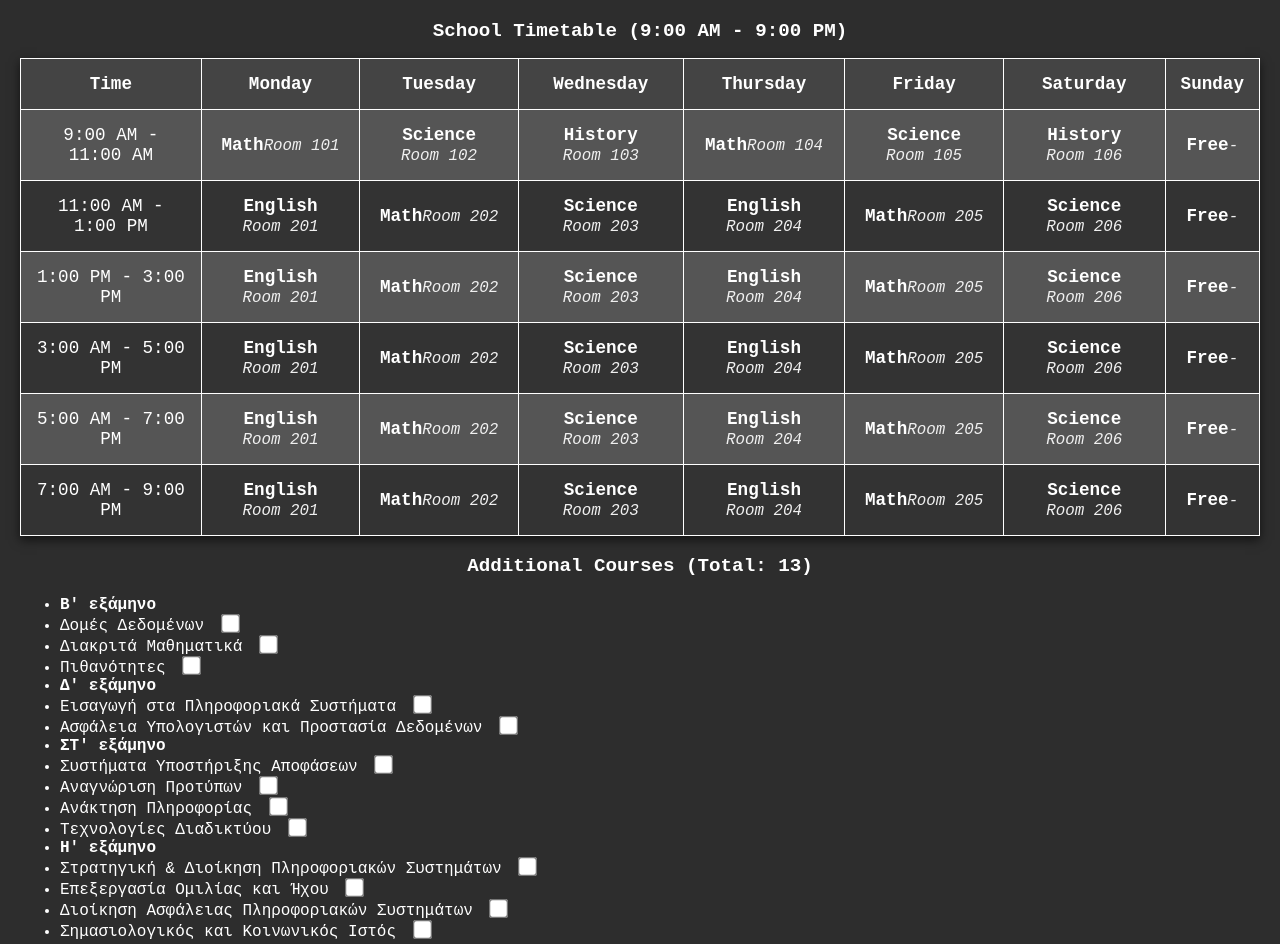
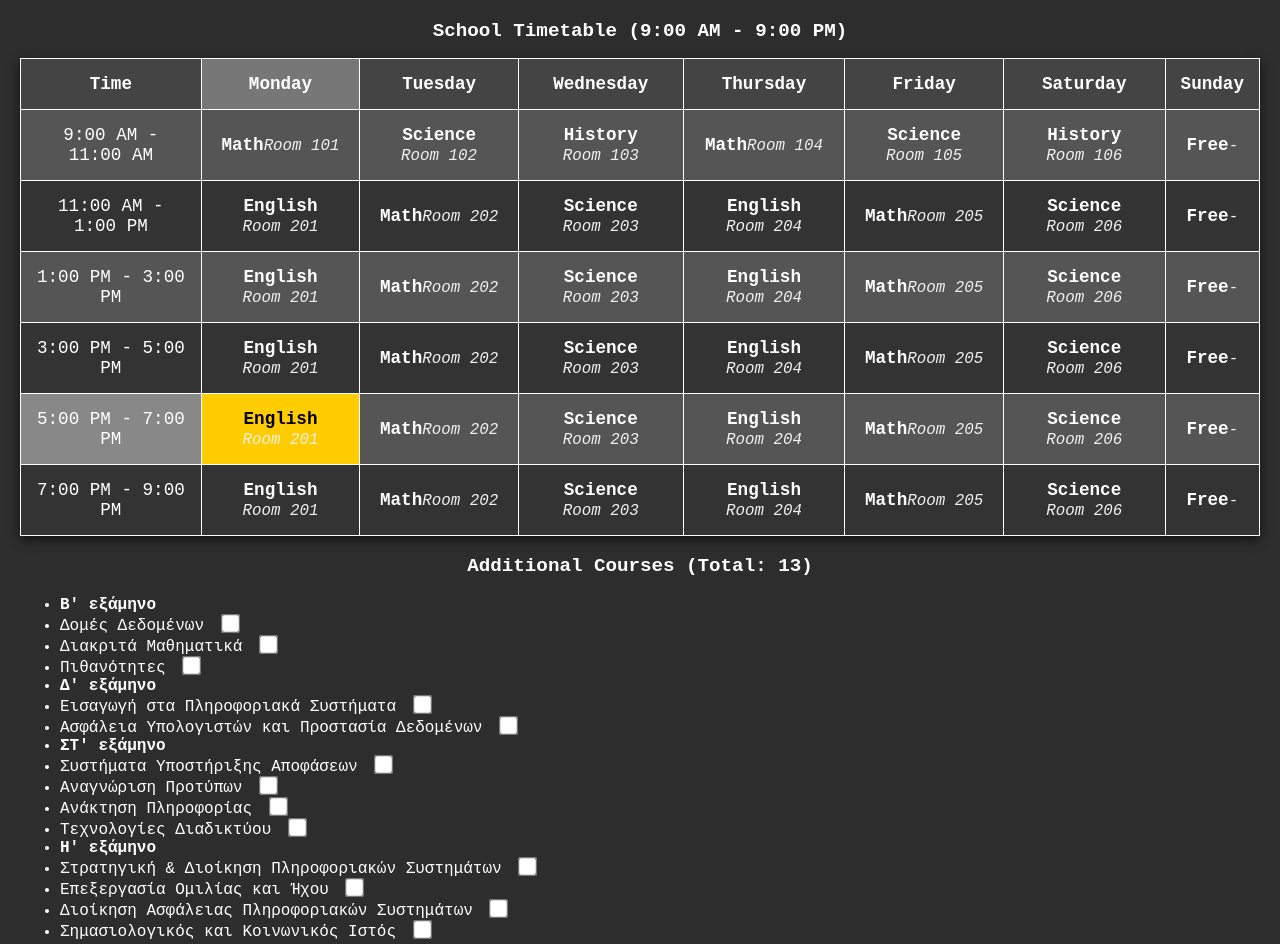
Before and after one commit to x-dot/x-dot.github.io, a plain HTML site: page index.html in a window 1280 px wide. Drawn offline with Linux system fonts and the light colour scheme.

Commit message:
Update index.html

```diff
--- a/index.html
+++ b/index.html
@@ -18,7 +18,7 @@
         }
         table {
             width: 100%;
-        table-layout: auto; /* Allows columns to adjust based on content */
+            table-layout: auto;
             border-collapse: collapse;
             background-color: #333333;
             box-shadow: 0 4px 10px rgba(0, 0, 0, 0.6);
@@ -45,11 +45,11 @@
             color: #f0f0f0;
         }
         td div {
-        word-wrap: break-word; /* Allows long words to wrap to the next line */
+            word-wrap: break-word;
         }
         .subject, .room {
             display: inline-block;
-        white-space: normal; /* Allows text to wrap instead of being truncated */
+            white-space: normal;
         }
         .subject {
             font-weight: bold;
@@ -58,14 +58,25 @@
             font-style: italic;
         }
         input[type="checkbox"] {
-        transform: scale(1.5); /* Increases the size of the checkbox */
-        margin-left: 10px; /* Adds space between the course name and the checkbox */
+            transform: scale(1.5);
+            margin-left: 10px;
+        }
+        .current-day {
+            background-color: #777777 !important;
+        }
+        .current-hour {
+            background-color: #888888 !important;
+        }
+        .current-cell {
+            background-color: #ffcc00 !important; /* Highlight color for the current cell */
+            color: #000000; /* Text color for better visibility */
         }
     </style>
 
     <script>
         document.addEventListener("DOMContentLoaded", function() {
             loadTimetable();
+            highlightCurrentDayAndHour();
         });
 
         function editCell(cell) {
@@ -73,6 +84,12 @@
             let room = prompt("Enter classroom:", cell.querySelector(".room").innerText);
             if (subject !== null) cell.querySelector(".subject").innerText = subject;
             if (room !== null) cell.querySelector(".room").innerText = room;
+            saveTimetable();
+        }
+
+        function editTime(cell) {
+            let time = prompt("Enter new time:", cell.innerText);
+            if (time !== null) cell.innerText = time;
             saveTimetable();
         }
 
@@ -95,6 +112,44 @@
                 td.querySelector(".room").innerText = data[index].room;
             });
         }
+
+        function highlightCurrentDayAndHour() {
+            let now = new Date();
+            let currentDay = now.getDay(); // 0 (Sunday) to 6 (Saturday)
+            let currentHour = now.getHours();
+
+            // Map days to table columns (Monday = 1, Tuesday = 2, ..., Sunday = 7)
+            let dayToColumn = { 1: 1, 2: 2, 3: 3, 4: 4, 5: 5, 6: 6, 0: 7 };
+
+            // Highlight current day header
+            let currentDayColumn = dayToColumn[currentDay];
+            if (currentDayColumn) {
+                document.querySelector(`th:nth-child(${currentDayColumn + 1})`).classList.add("current-day");
+            }
+
+            // Highlight current hour row and cell
+            let timeSlots = document.querySelectorAll("td:first-child");
+            timeSlots.forEach((timeSlot, rowIndex) => {
+                let [start, end] = timeSlot.innerText.split(" - ");
+                let startHour = parseInt(start.split(":")[0]);
+                let endHour = parseInt(end.split(":")[0]);
+                let isPM = start.includes("PM"); // Check if the time is in PM
+
+                // Convert to 24-hour format if necessary
+                if (isPM && startHour !== 12) startHour += 12;
+                if (isPM && endHour !== 12) endHour += 12;
+
+                if (currentHour >= startHour && currentHour < endHour) {
+                    timeSlot.classList.add("current-hour");
+                    let row = timeSlot.parentElement;
+                    row.querySelectorAll("td").forEach((td, colIndex) => {
+                        if (colIndex === currentDayColumn) {
+                            td.classList.add("current-cell"); // Highlight the specific cell
+                        }
+                    });
+                }
+            });
+        }
     </script>
 </head>
 <body>
@@ -113,7 +168,7 @@
         <th>Sunday</th>
     </tr>
     <tr>
-        <td>9:00 AM - 11:00 AM</td>
+        <td onclick="editTime(this)">9:00 AM - 11:00 AM</td>
         <td data-index="0" onclick="editCell(this)"><div class="subject">Math</div><div class="room class-info">Room 101</div></td>
         <td data-index="1" onclick="editCell(this)"><div class="subject">Science</div><div class="room class-info">Room 102</div></td>
         <td data-index="2" onclick="editCell(this)"><div class="subject">History</div><div class="room class-info">Room 103</div></td>
@@ -123,7 +178,7 @@
         <td data-index="6" onclick="editCell(this)"><div class="subject">Free</div><div class="room class-info">-</div></td>
     </tr>
     <tr>
-        <td>11:00 AM - 1:00 PM</td>
+        <td onclick="editTime(this)">11:00 AM - 1:00 PM</td>
         <td data-index="7" onclick="editCell(this)"><div class="subject">English</div><div class="room class-info">Room 201</div></td>
         <td data-index="8" onclick="editCell(this)"><div class="subject">Math</div><div class="room class-info">Room 202</div></td>
         <td data-index="9" onclick="editCell(this)"><div class="subject">Science</div><div class="room class-info">Room 203</div></td>
@@ -133,7 +188,7 @@
         <td data-index="13" onclick="editCell(this)"><div class="subject">Free</div><div class="room class-info">-</div></td>
     </tr>
     <tr>
-        <td>1:00 PM - 3:00 PM</td>
+        <td onclick="editTime(this)">1:00 PM - 3:00 PM</td>
         <td data-index="14" onclick="editCell(this)"><div class="subject">English</div><div class="room class-info">Room 201</div></td>
         <td data-index="15" onclick="editCell(this)"><div class="subject">Math</div><div class="room class-info">Room 202</div></td>
         <td data-index="16" onclick="editCell(this)"><div class="subject">Science</div><div class="room class-info">Room 203</div></td>
@@ -143,7 +198,7 @@
         <td data-index="20" onclick="editCell(this)"><div class="subject">Free</div><div class="room class-info">-</div></td>
     </tr>
     <tr>
-        <td>3:00 AM - 5:00 PM</td>
+        <td onclick="editTime(this)">3:00 PM - 5:00 PM</td>
         <td data-index="21" onclick="editCell(this)"><div class="subject">English</div><div class="room class-info">Room 201</div></td>
         <td data-index="22" onclick="editCell(this)"><div class="subject">Math</div><div class="room class-info">Room 202</div></td>
         <td data-index="23" onclick="editCell(this)"><div class="subject">Science</div><div class="room class-info">Room 203</div></td>
@@ -153,7 +208,7 @@
         <td data-index="27" onclick="editCell(this)"><div class="subject">Free</div><div class="room class-info">-</div></td>
     </tr>
     <tr>
-        <td>5:00 AM - 7:00 PM</td>
+        <td onclick="editTime(this)">5:00 PM - 7:00 PM</td>
         <td data-index="28" onclick="editCell(this)"><div class="subject">English</div><div class="room class-info">Room 201</div></td>
         <td data-index="29" onclick="editCell(this)"><div class="subject">Math</div><div class="room class-info">Room 202</div></td>
         <td data-index="30" onclick="editCell(this)"><div class="subject">Science</div><div class="room class-info">Room 203</div></td>
@@ -163,7 +218,7 @@
         <td data-index="34" onclick="editCell(this)"><div class="subject">Free</div><div class="room class-info">-</div></td>
     </tr>
     <tr>
-        <td>7:00 AM - 9:00 PM</td>
+        <td onclick="editTime(this)">7:00 PM - 9:00 PM</td>
         <td data-index="35" onclick="editCell(this)"><div class="subject">English</div><div class="room class-info">Room 201</div></td>
         <td data-index="36" onclick="editCell(this)"><div class="subject">Math</div><div class="room class-info">Room 202</div></td>
         <td data-index="37" onclick="editCell(this)"><div class="subject">Science</div><div class="room class-info">Room 203</div></td>
```
Lines whose indentation alone changed are shown as unchanged.
